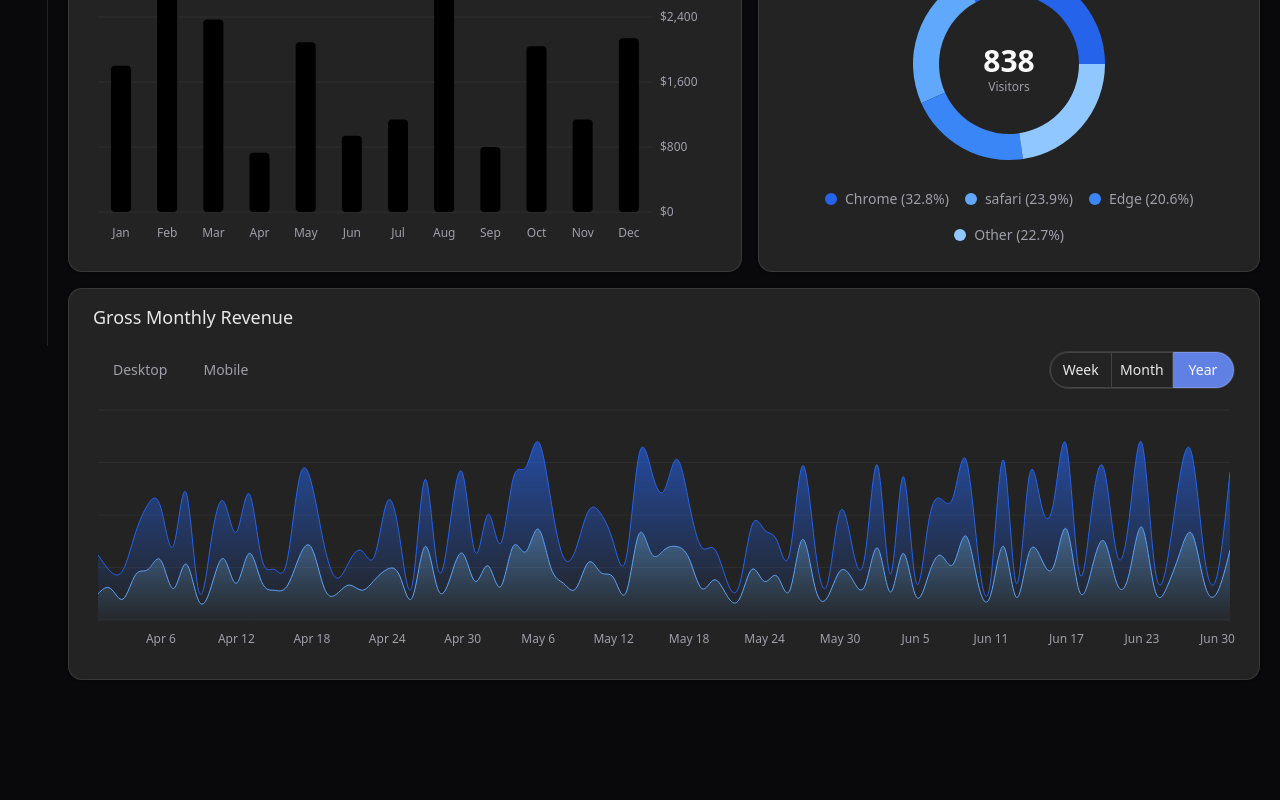
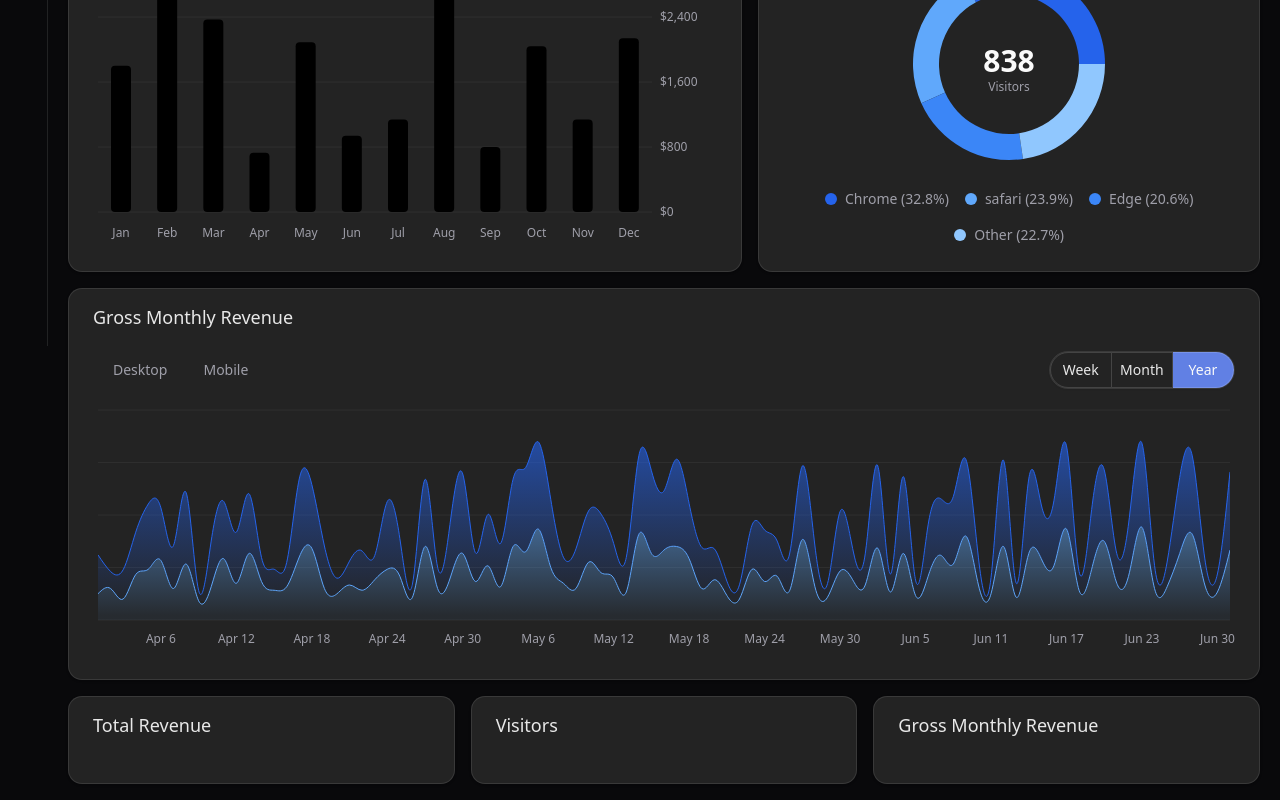
Before and after one commit to innocent1105/ui-design, a React (Vite) app: page / in a window 1280 px wide. Shown: the part 454-1254 px from the top of the page. Before the commit the page ends 1150 px from the top, so only its background shows below. Built offline with nearby package versions, Linux system fonts and the light colour scheme.

Commit message:
Updated the card in dashboard

```diff
--- a/src/pages/Dashborad/Dashboard.tsx
+++ b/src/pages/Dashborad/Dashboard.tsx
@@ -32,6 +32,20 @@ const Dashboard = () => {
 			<MainCard className="col-span-1 lg:col-span-4" title="Gross Monthly Revenue">
 				<AreaChartComponent />
 			</MainCard>
+
+			<div className="grid grid-cols-1 gap-4 lg:grid-cols-12">
+				<MainCard className="col-span-1 lg:col-span-4" title="Total Revenue">
+					<></>
+				</MainCard>
+
+				<MainCard className="col-span-1 lg:col-span-4" title="Visitors">
+					<></>
+				</MainCard>
+
+				<MainCard className="col-span-1 lg:col-span-4" title="Gross Monthly Revenue">
+					<></>
+				</MainCard>
+			</div>
 		</>
 	);
 };
```
